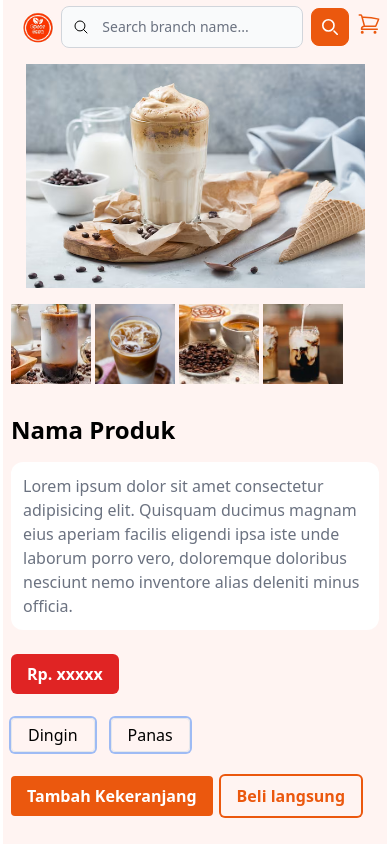
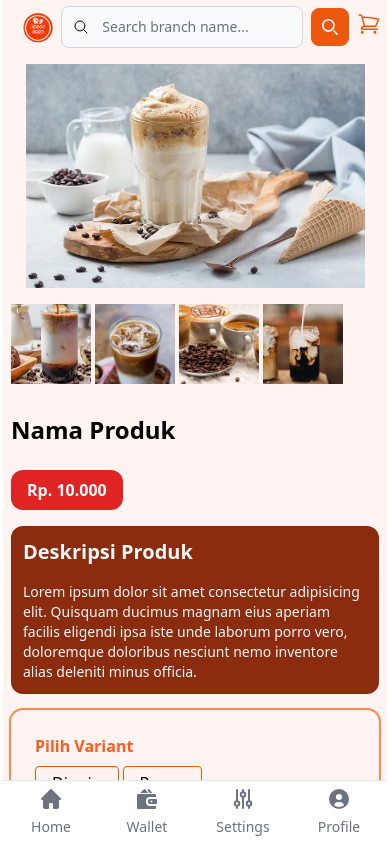
Before and after one commit to nawir177/enjoycafe-app, a React (Create React App) app: page /product/detail in a window 390 px wide. Shown: the top 844 px of the page. Built offline with nearby package versions, Linux system fonts and the light colour scheme.

Commit message:
update navbar mobile

```diff
--- a/src/components/banner.jsx
+++ b/src/components/banner.jsx
@@ -3,7 +3,7 @@ import Slider from 'react-slick';
 import 'slick-carousel/slick/slick.css';
 import 'slick-carousel/slick/slick-theme.css';
 export default function Banner({ carosel }) {
-   console.log(carosel)
+
    const settings = {
       dots: true,
       infinite: true,
@@ -15,8 +15,8 @@ export default function Banner({ carosel }) {
    };
    return (
       <Slider {...settings}>
-         {carosel.map((item) => (
-            <div key={item.id}>
+         {carosel.map((item,index) => (
+            <div key={index}>
                <img src={item.image_url} alt="Slide 1" />
             </div>
          ))}
--- a/src/components/navbar.jsx
+++ b/src/components/navbar.jsx
@@ -28,7 +28,7 @@ export const Navbar = () => {
                      <img src="/icon/logo.png" alt="" className="w-16" />
                   </Link>
                </div>
-               <label for="simple-search" className="sr-only">Search</label>
+               <label htmlFor="simple-search" className="sr-only">Search</label>
                <div className="relative w-full">
                   <div className="absolute inset-y-0 start-0 flex items-center ps-3 pointer-events-none">
                      <svg xmlns="http://www.w3.org/2000/svg" fill="none" viewBox="0 0 24 24" strokeWidth={1.5} stroke="currentColor" className="w-4 h-4">
@@ -37,9 +37,9 @@ export const Navbar = () => {
                   </div>
                   <input type="text" id="simple-search" className="bg-gray-50 border border-gray-300 text-gray-900 text-sm rounded-lg focus:ring-primary focus:border-primary block w-full ps-10 p-2.5  dark:bg-gray-700 dark:border-gray-600 dark:placeholder-gray-400 dark:text-white dark:focus:ring-primary dark:focus:border-primary" placeholder="Search branch name..." required />
                </div>
-               <button type="submit" className="p-2.5 ms-2 text-sm font-medium text-white bg-primary rounded-lg border border-primary hover:bg-blue-800 focus:ring-4 focus:outline-none focus:ring-orange-300 dark:bg-blue-600 ">
+               <button type="submit" className="p-2.5 ms-2 text-sm font-medium text-white bg-primary rounded-lg border border-primary hover:bg-orange-400 focus:ring-4 focus:outline-none focus:ring-orange-300 dark:bg-blue-600 ">
                   <svg className="w-4 h-4" aria-hidden="true" xmlns="http://www.w3.org/2000/svg" fill="none" viewBox="0 0 20 20">
-                     <path stroke="currentColor" stroke-linecap="round" stroke-linejoin="round" stroke-width="2" d="m19 19-4-4m0-7A7 7 0 1 1 1 8a7 7 0 0 1 14 0Z" />
+                     <path stroke="currentColor" strokeLinecap="round" strokeLinejoin="round" strokeWidth="2" d="m19 19-4-4m0-7A7 7 0 1 1 1 8a7 7 0 0 1 14 0Z" />
                   </svg>
                </button>
             </form>
--- /dev/null
+++ b/src/components/navbarButtom.jsx
@@ -0,0 +1,42 @@
+import * as React from 'react';
+
+export const metadata = {
+  title: 'D:\PROJECT\react\enjoy-cafe-app\src\components',
+};
+
+export default function NavbarButtom() {
+   return (
+      <main>
+         <div className="max-w-sm mx-auto fixed bottom-0  z-50 w-full h-16 bg-white border-t border-gray-200 dark:bg-gray-700 dark:border-gray-600">
+            <div className="grid h-full max-w-lg grid-cols-4 mx-auto font-medium">
+               <button type="button" className="inline-flex flex-col items-center justify-center px-5 hover:bg-gray-50 dark:hover:bg-gray-800 group">
+                  <svg className="w-5 h-5 mb-2 text-gray-500 dark:text-gray-400 group-hover:text-primary " aria-hidden="true" xmlns="http://www.w3.org/2000/svg" fill="currentColor" viewBox="0 0 20 20">
+                     <path d="m19.707 9.293-2-2-7-7a1 1 0 0 0-1.414 0l-7 7-2 2a1 1 0 0 0 1.414 1.414L2 10.414V18a2 2 0 0 0 2 2h3a1 1 0 0 0 1-1v-4a1 1 0 0 1 1-1h2a1 1 0 0 1 1 1v4a1 1 0 0 0 1 1h3a2 2 0 0 0 2-2v-7.586l.293.293a1 1 0 0 0 1.414-1.414Z" />
+                  </svg>
+                  <span className="text-sm text-gray-500 dark:text-gray-400 group-hover:text-primary ">Home</span>
+               </button>
+               <button type="button" className="inline-flex flex-col items-center justify-center px-5 hover:bg-gray-50 dark:hover:bg-gray-800 group">
+                  <svg className="w-5 h-5 mb-2 text-gray-500 dark:text-gray-400 group-hover:text-primary " aria-hidden="true" xmlns="http://www.w3.org/2000/svg" fill="currentColor" viewBox="0 0 20 20">
+                     <path d="M11.074 4 8.442.408A.95.95 0 0 0 7.014.254L2.926 4h8.148ZM9 13v-1a4 4 0 0 1 4-4h6V6a1 1 0 0 0-1-1H1a1 1 0 0 0-1 1v13a1 1 0 0 0 1 1h17a1 1 0 0 0 1-1v-2h-6a4 4 0 0 1-4-4Z" />
+                     <path d="M19 10h-6a2 2 0 0 0-2 2v1a2 2 0 0 0 2 2h6a1 1 0 0 0 1-1v-3a1 1 0 0 0-1-1Zm-4.5 3.5a1 1 0 1 1 0-2 1 1 0 0 1 0 2ZM12.62 4h2.78L12.539.41a1.086 1.086 0 1 0-1.7 1.352L12.62 4Z" />
+                  </svg>
+                  <span className="text-sm text-gray-500 dark:text-gray-400 group-hover:text-primary ">Wallet</span>
+               </button>
+               <button type="button" className="inline-flex flex-col items-center justify-center px-5 hover:bg-gray-50 dark:hover:bg-gray-800 group">
+                  <svg className="w-5 h-5 mb-2 text-gray-500 dark:text-gray-400 group-hover:text-primary " aria-hidden="true" xmlns="http://www.w3.org/2000/svg" fill="none" viewBox="0 0 20 20">
+                     <path stroke="currentColor" strokeLinecap="round" strokeLinejoin="round" strokeWidth="2" d="M4 12.25V1m0 11.25a2.25 2.25 0 0 0 0 4.5m0-4.5a2.25 2.25 0 0 1 0 4.5M4 19v-2.25m6-13.5V1m0 2.25a2.25 2.25 0 0 0 0 4.5m0-4.5a2.25 2.25 0 0 1 0 4.5M10 19V7.75m6 4.5V1m0 11.25a2.25 2.25 0 1 0 0 4.5 2.25 2.25 0 0 0 0-4.5ZM16 19v-2" />
+                  </svg>
+                  <span className="text-sm text-gray-500 dark:text-gray-400 group-hover:text-primary ">Settings</span>
+               </button>
+               <button type="button" className="inline-flex flex-col items-center justify-center px-5 hover:bg-gray-50 dark:hover:bg-gray-800 group">
+                  <svg className="w-5 h-5 mb-2 text-gray-500 dark:text-gray-400 group-hover:text-primary " aria-hidden="true" xmlns="http://www.w3.org/2000/svg" fill="currentColor" viewBox="0 0 20 20">
+                     <path d="M10 0a10 10 0 1 0 10 10A10.011 10.011 0 0 0 10 0Zm0 5a3 3 0 1 1 0 6 3 3 0 0 1 0-6Zm0 13a8.949 8.949 0 0 1-4.951-1.488A3.987 3.987 0 0 1 9 13h2a3.987 3.987 0 0 1 3.951 3.512A8.949 8.949 0 0 1 10 18Z" />
+                  </svg>
+                  <span className="text-sm text-gray-500 dark:text-gray-400 group-hover:text-primary ">Profile</span>
+               </button>
+            </div>
+         </div>
+
+      </main>
+   );
+}
--- a/src/pages/App.jsx
+++ b/src/pages/App.jsx
@@ -1,15 +1,17 @@
 
 import { Navbar } from "../components/navbar";
 import { Children } from "react";
+import NavbarButtom from "../components/navbarButtom";
 export default function App({ title, children }) {
    document.title = title ? `${title}` : 'enjoy-cafe'
    return (
       <>
          <div className="max-w-sm mx-auto w-full bg-[#fff4f2] overflow-hidden min-h-screen">
             <Navbar />
-            <div className="mt-16 px-2">
+            <div className="mt-16 px-2 mb-28">
                {children}
             </div>
+            <NavbarButtom/>
          </div>
       </>
    );
--- a/src/pages/product/detail.jsx
+++ b/src/pages/product/detail.jsx
@@ -28,47 +28,49 @@ export default function ProductDetail() {
                </div>
             </div>
             <h1 className="mt-6 text-2xl font-semibold">Nama Produk</h1>
-
-            <div className="mt-4 p-3 rounded-xl bg-white text-gray-500">
+            <div className="flex mt-6">
+               <div className="col">
+                  <div className="bg-red-600 px-4 py-2 rounded-xl text-center text-white font-bold">
+                     Rp. 10.000
+                  </div>
+               </div>
+            </div>
+            <div className="mt-4 p-3 rounded-xl bg-orange-800 text-sm text-gray-100">
+               <h3 className="text-xl font-bold mb-4">Deskripsi Produk</h3>
                <p>Lorem ipsum dolor sit amet consectetur adipisicing elit. Quisquam ducimus magnam eius aperiam facilis eligendi ipsa iste unde laborum porro vero, doloremque doloribus nesciunt nemo inventore alias deleniti minus officia.</p>
 
             </div>
-            <div className="flex mt-6">
+
+            <div className="p-6 ring-2 ring-orange-400 rounded-xl mt-4">
+               <p className="font-semibold  text-orange-500">Pilih Variant</p>
+               <div className="mt-2 flex gap-1 items-center">
                   <div className="col">
-                  <div className="bg-red-600 px-4 py-2 rounded-md text-center text-white font-bold">
-                     Rp. xxxxx
-                  </div>
-               </div>
-            </div>
-
-            <div className="mt-6 flex gap-4">
-               <div className="col">
-                  <button className="flex gap-2 items-center py-1 px-4 border rounded ring-2">
+                     <button className="flex gap-2 items-center py-1 px-4 border border-primary rounded ">
                         <div className="col">Dingin</div>
-
                      </button>
                   </div>
                   <div className="col">
-                  <button className="flex gap-2 items-center py-1 px-4 border rounded ring-2">
+                     <button className="flex gap-2 items-center py-1 px-4 border rounded border-primary">
                         <div className="col">Panas</div>
 
                      </button>
                   </div>
                </div>
 
-            <div className="mt-6 flex gap-2 mb-14">
+               <div className="flex gap-2 mt-6">
                   <div className="col">
-                  <button className="px-4 py-2 rounded text-md text-white bg-primary font-semibold">
+                     <button className="px-4 py-2 rounded text-sm text-white bg-primary font-semibold">
                         Tambah Kekeranjang
                      </button>
                   </div>
                   <div className="col">
-                  <button className="px-4 py-2 rounded text-md text-primary ring-2 ring-primary font-semibold">
+                     <button className="px-4 py-2 rounded text-sm text-primary ring-2 ring-primary font-semibold">
                         Beli langsung
                      </button>
                   </div>
+               </div>
+            </div>
 
-            </div>
          </div>
       </App>
    );
```
Lines whose indentation alone changed are shown as unchanged.
